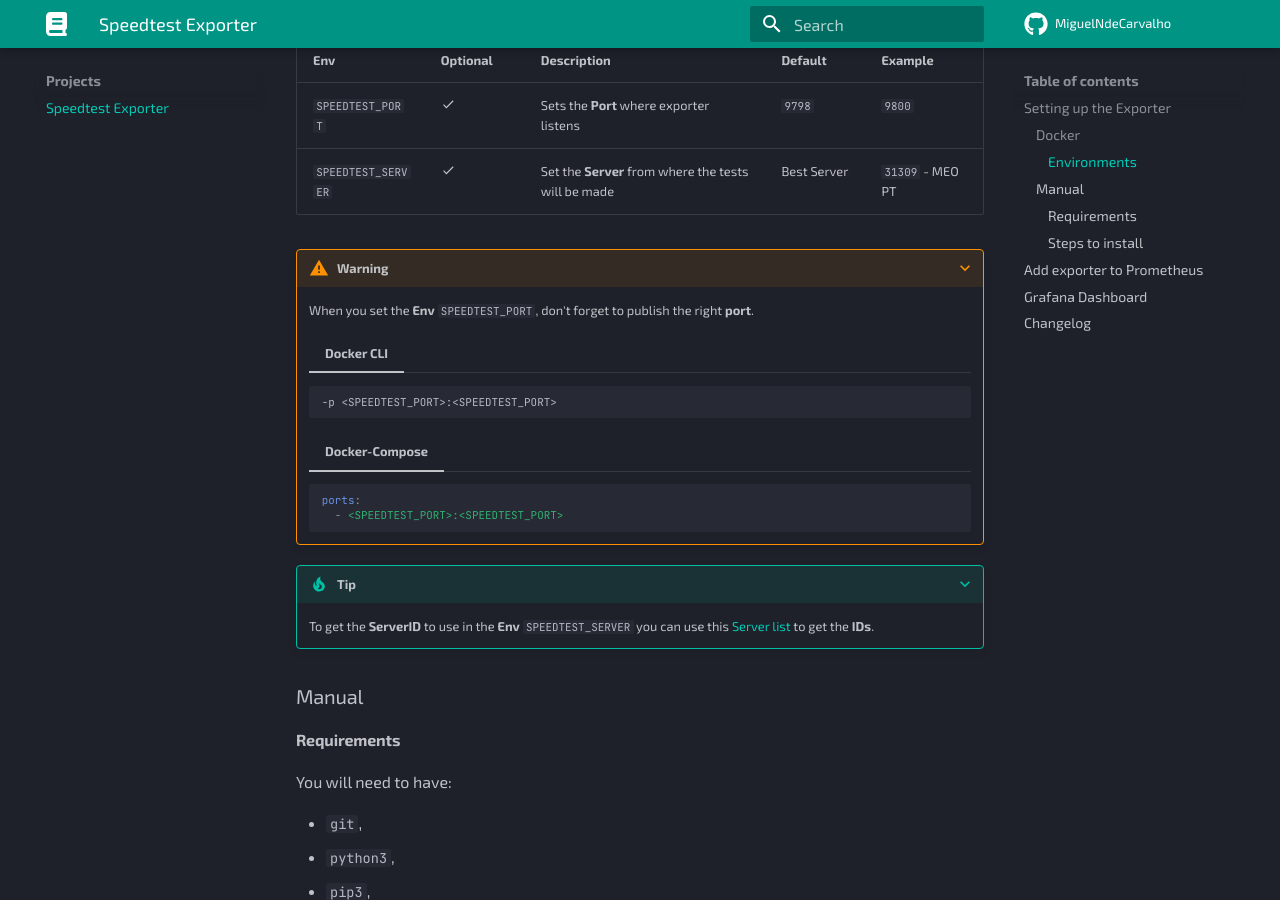
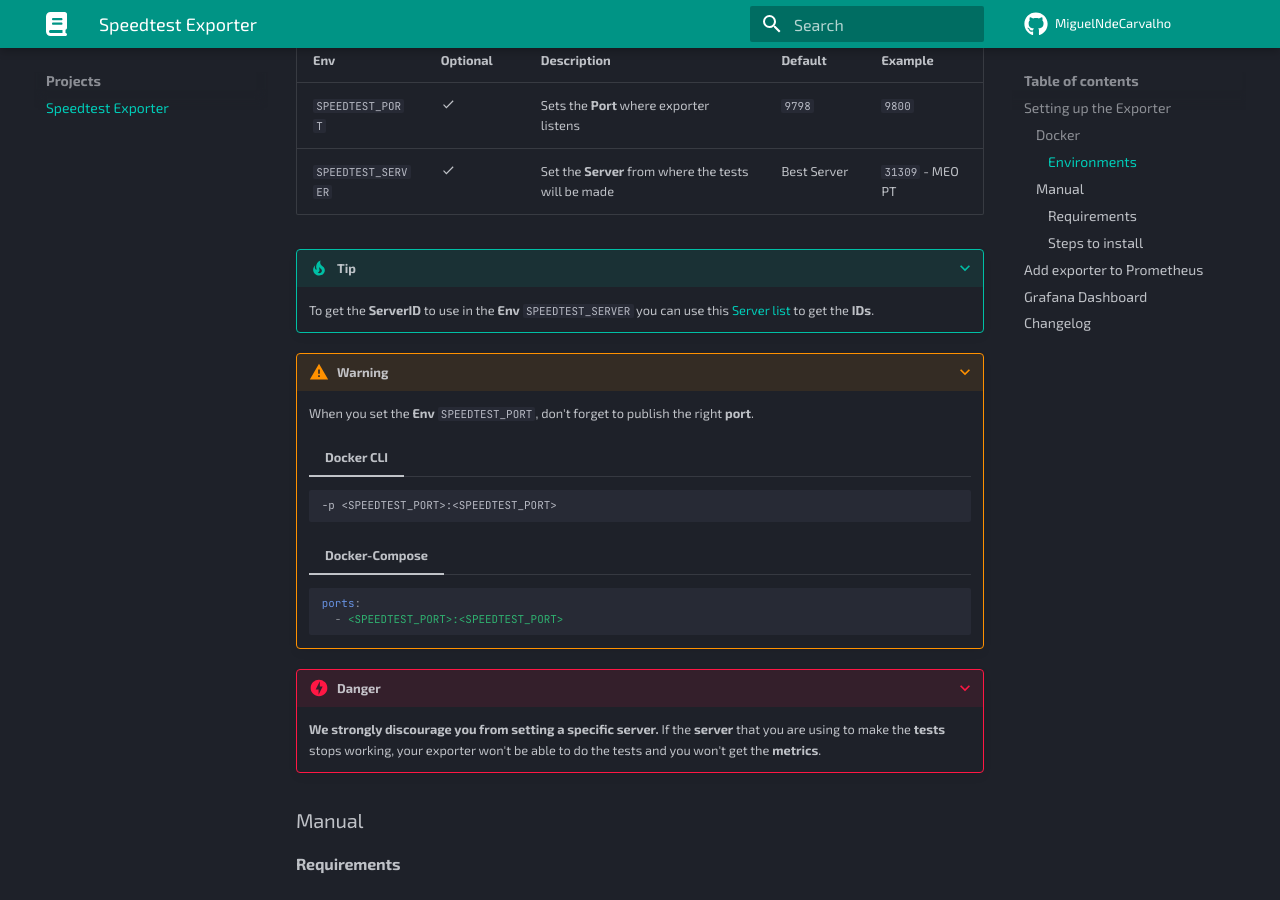
Before and after one commit to MiguelNdeCarvalho/mike-docs, an MkDocs documentation site: the page built from docs/projects/speedtest-exporter.md, in a window 1280 px wide and 900 px high, scrolled down 1269 px. Built offline with MkDocs 1.6.1 and Material for MkDocs 9.7.7, drawn with Linux system fonts in a browser that asks for light colours.

Commit message:
projects: speedtest-exporter: Danger when using specific server

````diff
--- a/docs/projects/speedtest-exporter.md
+++ b/docs/projects/speedtest-exporter.md
@@ -69,6 +69,9 @@
 | `SPEEDTEST_PORT`   | :material-check: | Sets the **Port** where exporter listens             | `9798`      | `9800`           |
 | `SPEEDTEST_SERVER` | :material-check: | Set the **Server** from where the tests will be made | Best Server | `31309` - MEO PT |
 
+???+ tip
+    To get the **ServerID** to use in the **Env** `SPEEDTEST_SERVER` you can use this [Server list][4] to get the **IDs**.
+
 ???+ warning
     When you set the **Env** `SPEEDTEST_PORT`, don't forget to publish the right **port**.
 
@@ -82,9 +85,11 @@
     ports:
       - <SPEEDTEST_PORT>:<SPEEDTEST_PORT>
     ```
+???+ danger
+    **We strongly discourage you from setting a specific server.**
+    If the **server** that you are using to make the **tests** stops working, your exporter won't be able to do the tests and
+    you won't get the **metrics**.
 
-???+ tip
-    To get the **ServerID** to use in the **Env** `SPEEDTEST_SERVER` you can use this [Server list][4] to get the **IDs**.
 
 ### Manual
 
````
